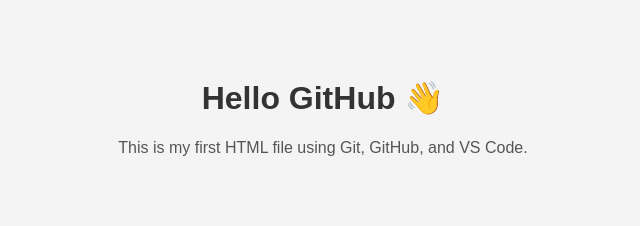
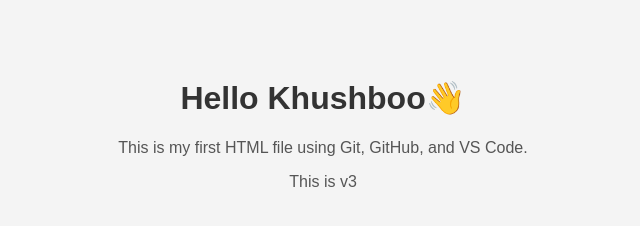
Before and after one commit to Khush2911S/myrepo, a plain HTML site: page index.html in a window 1280 px wide. Shown: the whole page, without its empty margins (317-957 px from the left). Drawn offline with Linux system fonts and the light colour scheme.

Commit message:
this is V3

```diff
--- a/index.html
+++ b/index.html
@@ -20,8 +20,8 @@
 </head>
 <body>
 
-  <h1>Hello GitHub 👋</h1>
+  <h1>Hello Khushboo👋</h1>
   <p>This is my first HTML file using Git, GitHub, and VS Code.</p>
-
+ <p>This is v3</p>
 </body>
 </html>
```
